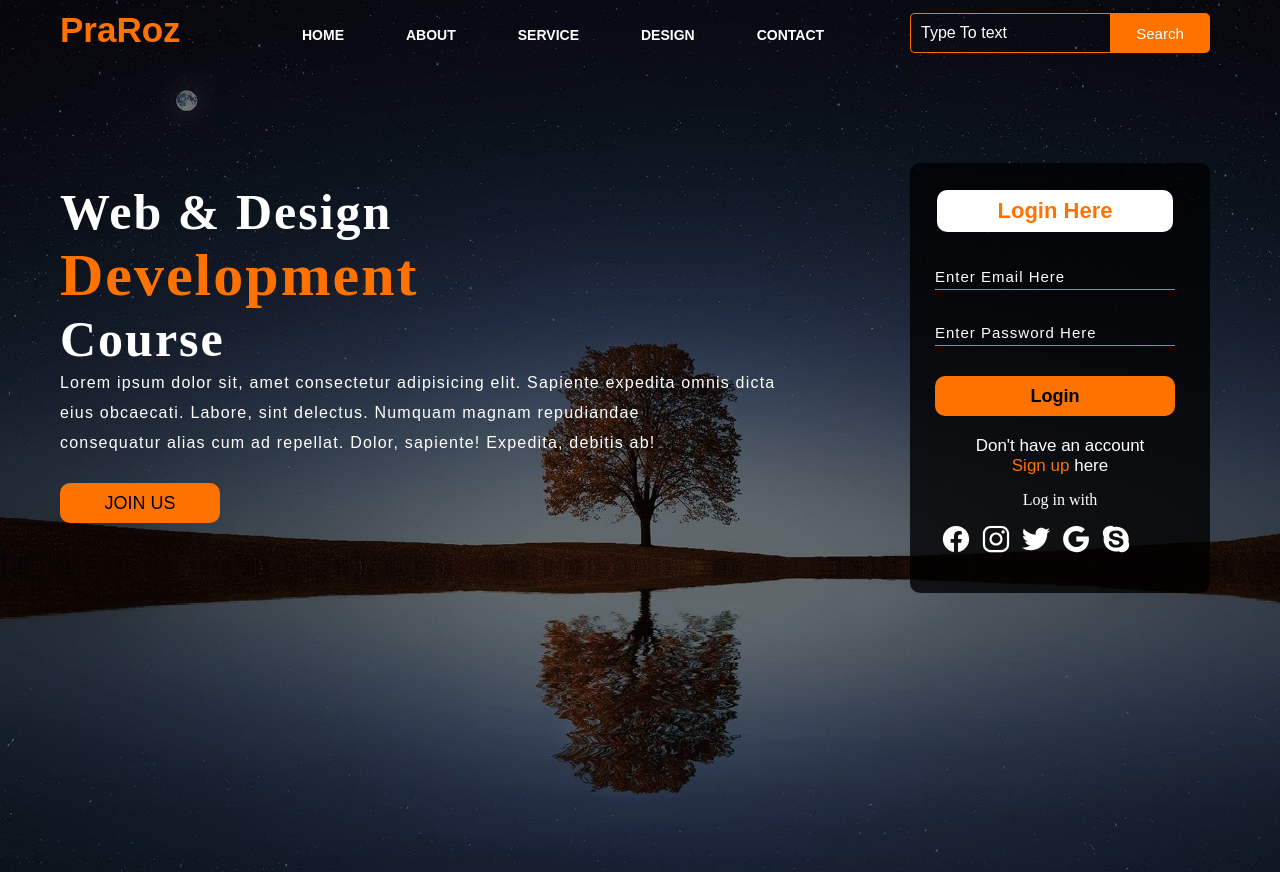
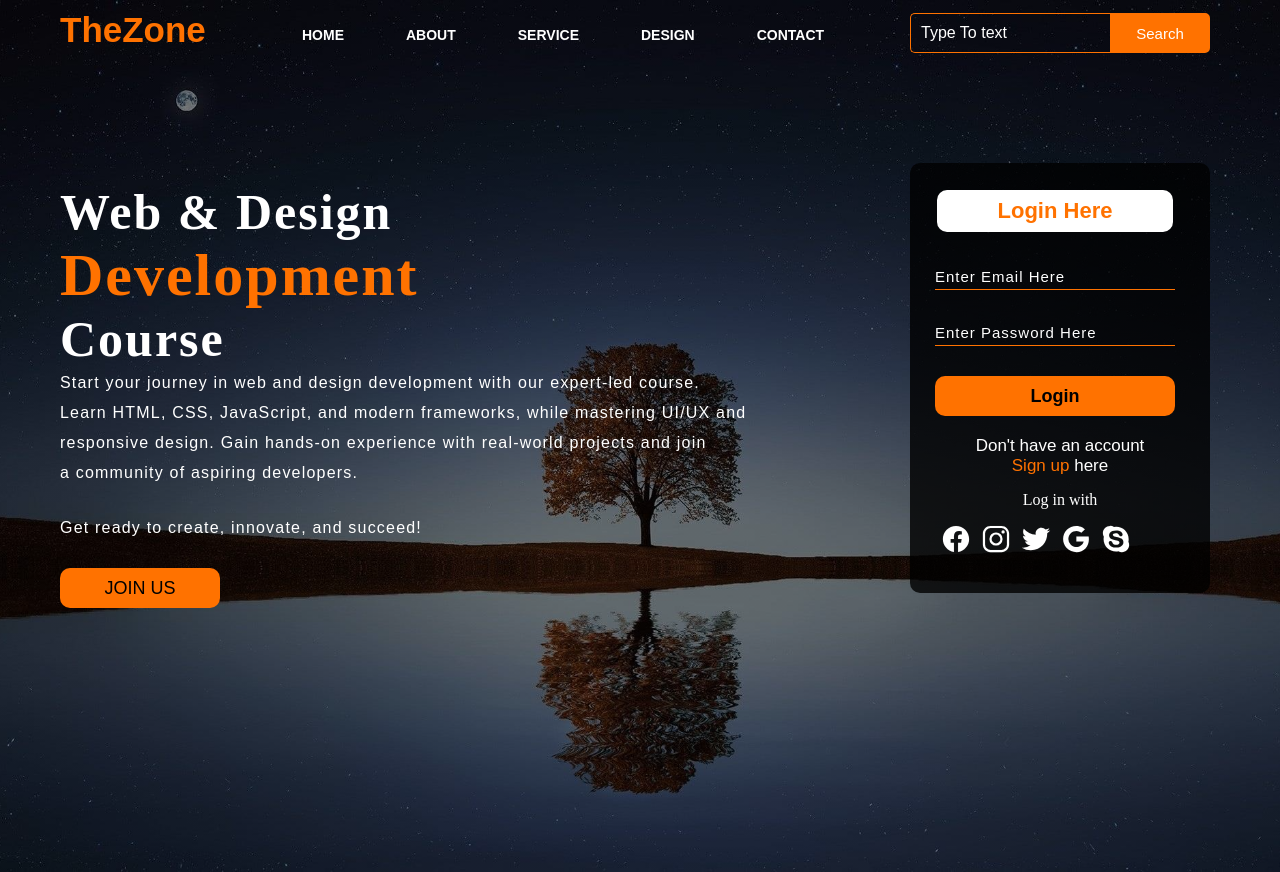
Before and after one commit to agyapongjoseph/Static-Website, a plain HTML site: page index.html in a window 1280 px wide. Drawn offline with nearby package versions, Linux system fonts and the light colour scheme.

Commit message:
Update index.html

```diff
--- a/index.html
+++ b/index.html
@@ -10,7 +10,7 @@
   <div class="main">
     <div class="navbar">
       <div class="icon">
-        <h2 class="logo">PraRoz</h2>
+        <h2 class="logo">TheZone</h2>
       </div>
 
       <div class="menu">
@@ -29,7 +29,8 @@
     </div>
     <div class="content">
       <h1>Web & Design <br><span>Development</span><br>Course</h1>
-      <p class="par">Lorem ipsum dolor sit, amet consectetur adipisicing elit. Sapiente expedita omnis dicta<br> eius obcaecati. Labore, sint delectus. Numquam magnam repudiandae <br> consequatur alias cum ad repellat. Dolor, sapiente! Expedita, debitis ab!</p>
+      <p class="par">Start your journey in web and design development with our expert-led course.<br> Learn HTML, CSS, JavaScript, and modern frameworks, while mastering UI/UX and <br>responsive design. Gain hands-on experience with real-world projects and join<br> a community of aspiring developers.</p>
+      <p class="par"> Get ready to create, innovate, and succeed!</p>
 
       <button class="cn"><a href="#">JOIN US</a></button>
 
```
